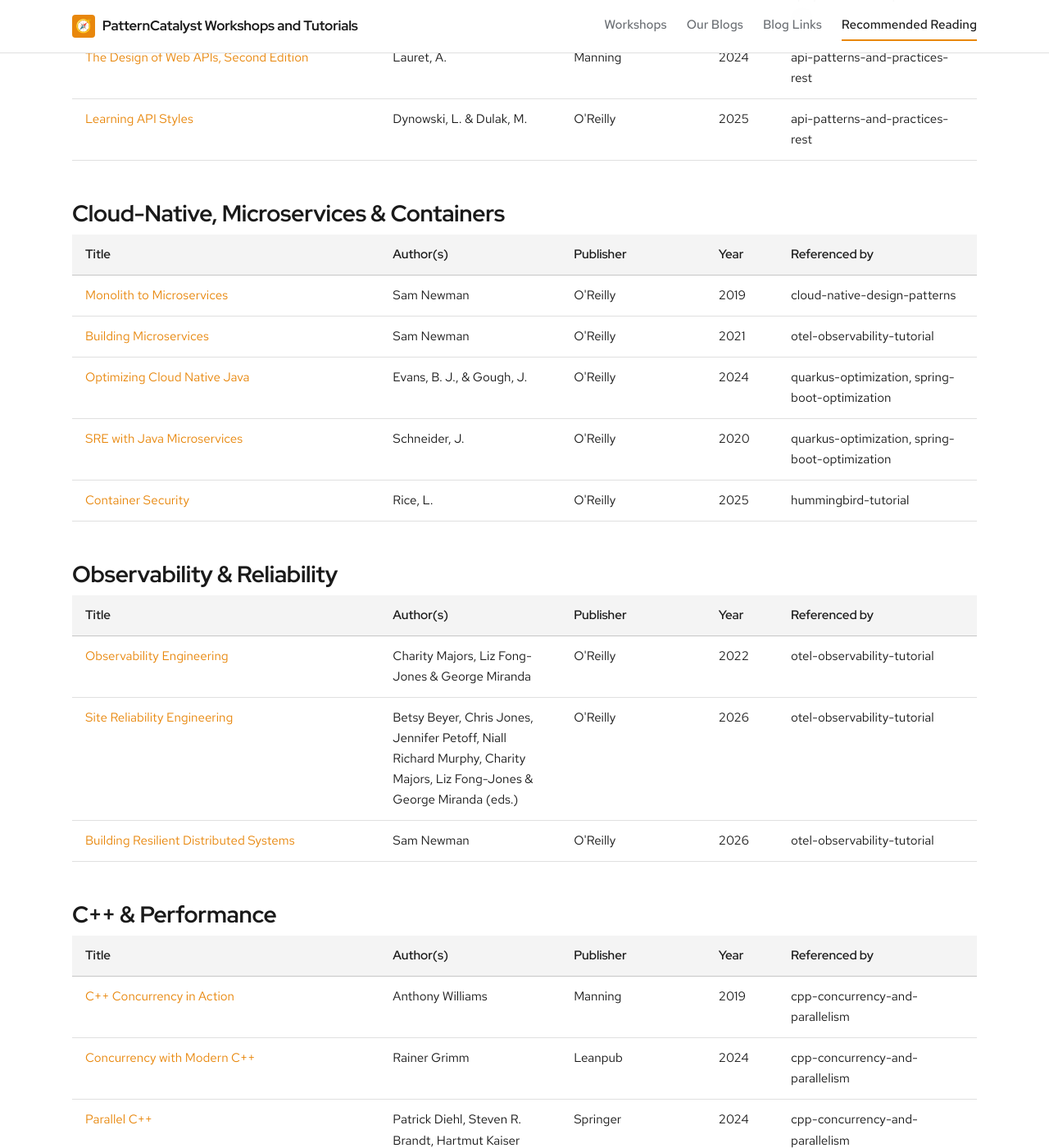
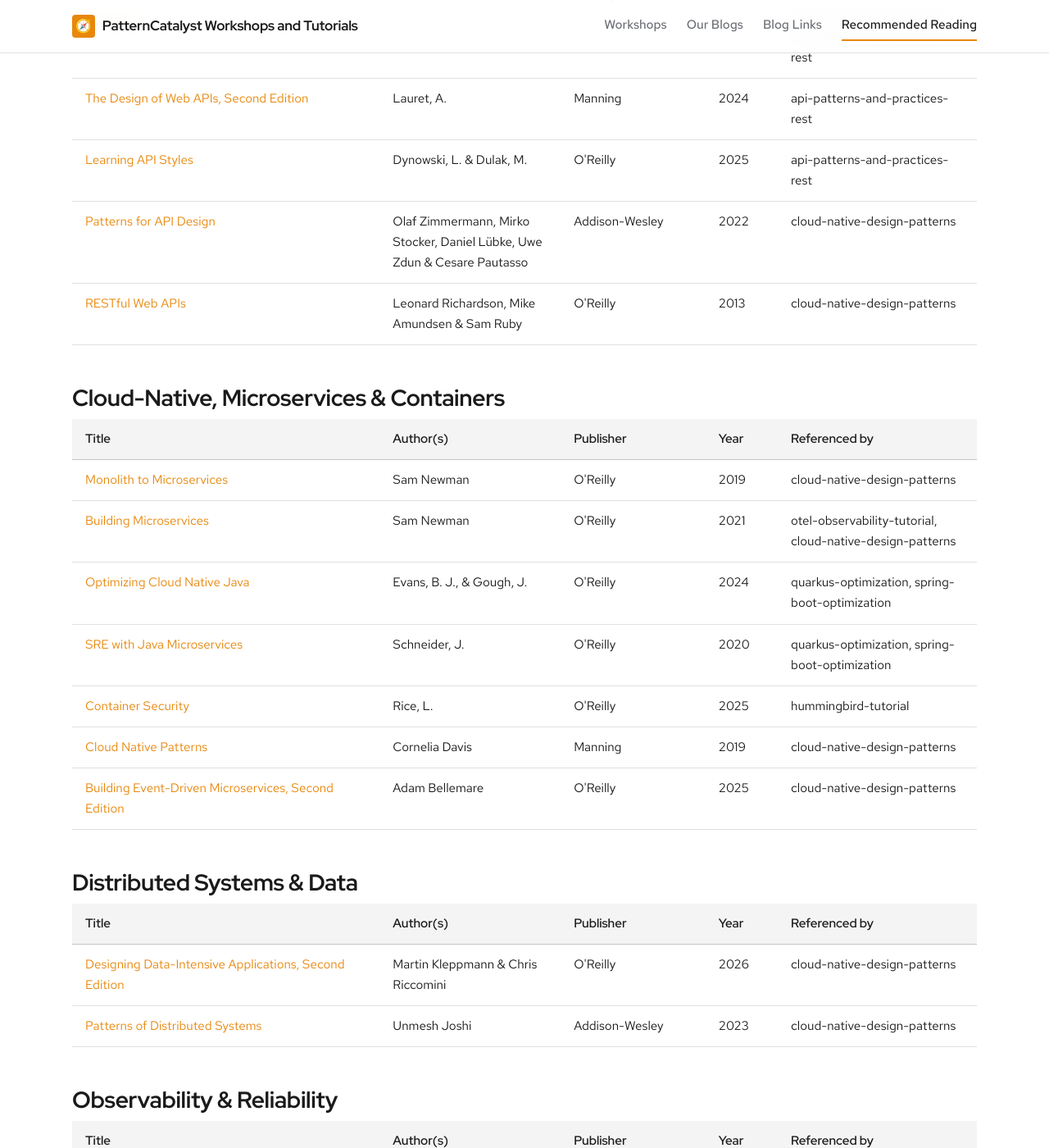
Before and after one commit to patterncatalyst/patterncatalyst-workshops-tutorials-list, a Jekyll site: the page built from books.html, in a window 1280 px wide and 1400 px high, scrolled down 1761 px. Shown: the whole window at 82% size. Built offline with Jekyll 4.4.1, drawn with Linux system fonts in a browser that asks for light colours; some web fonts are replaced; some of the changed text lies outside the part shown.

Commit message:
data: add Cloud-Native Design Patterns' reference books
- books.yml: add Designing Data-Intensive Applications 2nd ed. (Kleppmann & Riccomini, 2026),
  Building Event-Driven Microservices 2nd ed. (Bellemare, 2025), Cloud Native Patterns (Davis, 2019),
  Patterns of Distributed Systems (Joshi, 2023), Patterns for API Design (Zimmermann et al., 2022),
  RESTful Web APIs (Richardson, Amundsen & Ruby, 2013) and Release It! 2nd ed. (Nygard, 2018), each
  verified against its publisher page; add cloud-native-design-patterns to referenced_by of Building
  Microservices, API Design Patterns, Balancing Coupling and Site Reliability Engineering.
  Hand-edited per CLAUDE.md.
- book_categories.yml: new 'Distributed Systems & Data' group (Kleppmann, Joshi); the rest under
  APIs & Integration, Cloud-Native, and Observability & Reliability.

Matches the site's new Bibliography page (patterncatalyst/cloud-native-design-patterns).

```diff
--- a/_data/book_categories.yml
+++ b/_data/book_categories.yml
@@ -32,6 +32,8 @@
     - "RESTful Web API Patterns and Practices Cookbook"
     - "The Design of Web APIs, Second Edition"
     - "Learning API Styles"
+    - "Patterns for API Design"
+    - "RESTful Web APIs"
 
 - name: "Cloud-Native, Microservices & Containers"
   books:
@@ -40,12 +42,20 @@
     - "Optimizing Cloud Native Java"
     - "SRE with Java Microservices"
     - "Container Security"
+    - "Cloud Native Patterns"
+    - "Building Event-Driven Microservices, Second Edition"
+
+- name: "Distributed Systems & Data"
+  books:
+    - "Designing Data-Intensive Applications, Second Edition"
+    - "Patterns of Distributed Systems"
 
 - name: "Observability & Reliability"
   books:
     - "Observability Engineering"
     - "Site Reliability Engineering"
     - "Building Resilient Distributed Systems"
+    - "Release It!, Second Edition"
 
 - name: "C++ & Performance"
   books:
--- a/_data/books.yml
+++ b/_data/books.yml
@@ -33,6 +33,7 @@
   referenced_by:
     - "cpp-container-optimization-tutorial"
     - "api-patterns-and-practices-rest"
+    - "cloud-native-design-patterns"
 
 - title: "Balancing Coupling in Software Design"
   authors: "Vlad Khononov"
@@ -42,6 +43,7 @@
   url: "https://www.informit.com/store/balancing-coupling-in-software-design-universal-design-9780137353538"
   referenced_by:
     - "domain-driven-design-observability-workshop"
+    - "cloud-native-design-patterns"
 
 - title: "Building Low Latency Applications with C++"
   authors: "Ghosh, S."
@@ -61,6 +63,7 @@
   review_note: "2nd Edition (subtitle: Designing Fine-Grained Systems), published 2021. Print ISBN 9781492034025 (confirmed via Biblio/AbeBooks/eBay listings) differs from the O'Reilly product-page ebook ISBN 9781492034018 — same book, different format, consistent with this catalog's existing print/ebook ISBN convention (see Optimizing Cloud Native Java, SRE with Java Microservices)."
   referenced_by:
     - "otel-observability-tutorial"
+    - "cloud-native-design-patterns"
 
 - title: "Building Resilient Distributed Systems"
   authors: "Sam Newman"
@@ -314,6 +317,7 @@
   review_note: "Full subtitle: How Google Runs Production Systems. A 2nd edition was confirmed to exist (ISBN 9798341607675), with original editors Beyer/Jones/Petoff/Murphy joined by new co-editors Charity Majors, Liz Fong-Jones & George Miranda; scheduled for publication October 27, 2026. Used here per instructions to prefer a 2nd edition when one exists, in place of the free 1st-edition (2016) text hosted at sre.google."
   referenced_by:
     - "otel-observability-tutorial"
+    - "cloud-native-design-patterns"
 
 - title: "SRE with Java Microservices"
   authors: "Schneider, J."
@@ -395,3 +399,73 @@
   review_note: "Hand-added for api-patterns-and-practices-rest; verified against the manning.com product page (Arnaud Lauret, 2nd edition)."
   referenced_by:
     - "api-patterns-and-practices-rest"
+
+- title: "Designing Data-Intensive Applications, Second Edition"
+  authors: "Martin Kleppmann & Chris Riccomini"
+  publisher: "O'Reilly"
+  year: 2026
+  isbn: "9781098119065"
+  url: "https://www.oreilly.com/library/view/designing-data-intensive-applications/9781098119058/"
+  review_note: "Hand-added for cloud-native-design-patterns (its Bibliography page); 2nd edition published March 2026 per the author's site (O'Reilly lists February 2026); print ISBN, ebook ISBN 9781098119058 in the URL."
+  referenced_by:
+    - "cloud-native-design-patterns"
+
+- title: "Building Event-Driven Microservices, Second Edition"
+  authors: "Adam Bellemare"
+  publisher: "O'Reilly"
+  year: 2025
+  isbn: null
+  url: "https://www.oreilly.com/library/view/building-event-driven-microservices/9798341622180/"
+  review_note: "Hand-added for cloud-native-design-patterns (its Bibliography page); 2nd edition, O'Reilly product page dated September 2025 (ebook ISBN 9798341622180 in the URL)."
+  referenced_by:
+    - "cloud-native-design-patterns"
+
+- title: "Cloud Native Patterns"
+  authors: "Cornelia Davis"
+  publisher: "Manning"
+  year: 2019
+  isbn: "9781617294297"
+  url: "https://www.manning.com/books/cloud-native-patterns"
+  review_note: "Hand-added for cloud-native-design-patterns (its Bibliography page); Manning, May 2019; subtitle Designing Change-Tolerant Software."
+  referenced_by:
+    - "cloud-native-design-patterns"
+
+- title: "Patterns of Distributed Systems"
+  authors: "Unmesh Joshi"
+  publisher: "Addison-Wesley"
+  year: 2023
+  isbn: "9780138221980"
+  url: "https://www.informit.com/store/patterns-of-distributed-systems-9780138221980"
+  review_note: "Hand-added for cloud-native-design-patterns (its Bibliography page); InformIT page: published November 2023 (copyright 2024)."
+  referenced_by:
+    - "cloud-native-design-patterns"
+
+- title: "Patterns for API Design"
+  authors: "Olaf Zimmermann, Mirko Stocker, Daniel Lübke, Uwe Zdun & Cesare Pautasso"
+  publisher: "Addison-Wesley"
+  year: 2022
+  isbn: "9780137670109"
+  url: "https://www.informit.com/store/patterns-for-api-design-simplifying-integration-with-9780137670109"
+  review_note: "Hand-added for cloud-native-design-patterns (its Bibliography page); subtitle Simplifying Integration with Loosely Coupled Message Exchanges; InformIT page: published November 2022 (copyright 2023)."
+  referenced_by:
+    - "cloud-native-design-patterns"
+
+- title: "RESTful Web APIs"
+  authors: "Leonard Richardson, Mike Amundsen & Sam Ruby"
+  publisher: "O'Reilly"
+  year: 2013
+  isbn: "9781449359713"
+  url: "https://www.oreilly.com/library/view/restful-web-apis/9781449359713/"
+  review_note: "Hand-added for cloud-native-design-patterns (its Bibliography page); O'Reilly page: September 2013. Not the same book as Amundsen's RESTful Web API Patterns and Practices Cookbook."
+  referenced_by:
+    - "cloud-native-design-patterns"
+
+- title: "Release It!, Second Edition"
+  authors: "Michael T. Nygard"
+  publisher: "Pragmatic Bookshelf"
+  year: 2018
+  isbn: null
+  url: "https://pragprog.com/titles/mnee2/release-it-second-edition/"
+  review_note: "Hand-added for cloud-native-design-patterns (its Bibliography page); subtitle Design and Deploy Production-Ready Software; pragprog.com page: January 2018."
+  referenced_by:
+    - "cloud-native-design-patterns"
```
